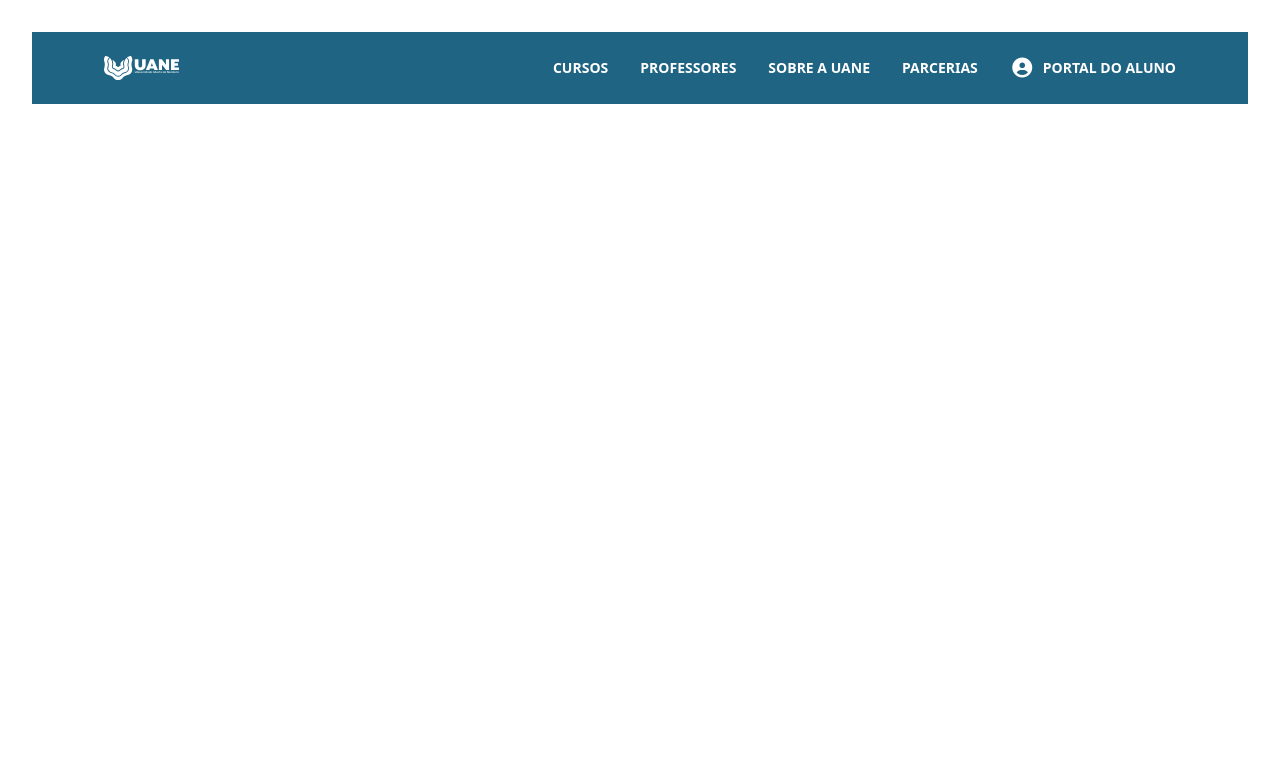
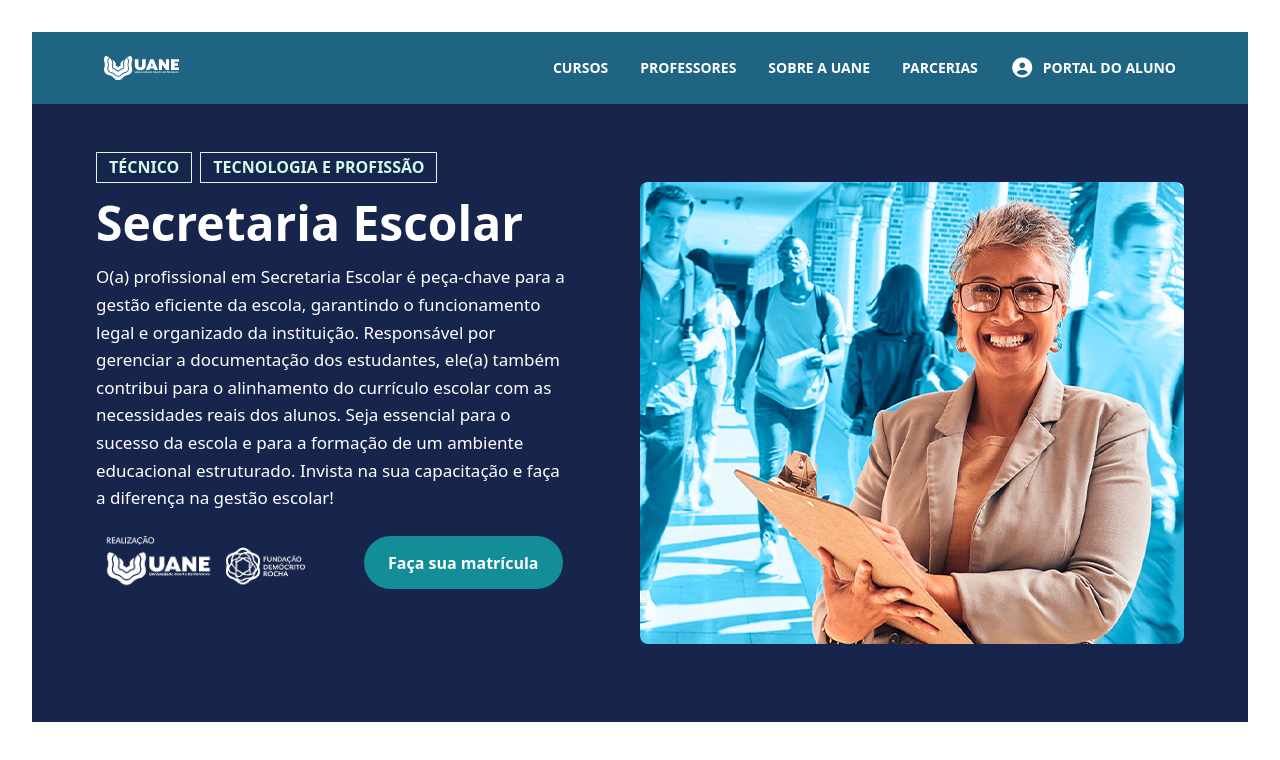
Before and after one commit to Carlamagalhaes1/Teste-Pr-tico, a React (Vite) app in the folder FrontEnd/: page / in a window 1280 px wide. Shown: the top 760 px of the page. Built offline with nearby package versions, Linux system fonts and the light colour scheme.

Commit message:
Header finalizado completo e Banner Desktop funcionando

```diff
--- a/FrontEnd/src/components/Banner.jsx
+++ b/FrontEnd/src/components/Banner.jsx
@@ -0,0 +1,52 @@
+export default function Banner() {
+    return (
+        <section className="bg-[#17254D] text-white flex flex-col lg:flex-row items-center justify-between px-6 py-10 lg:px-16 lg:py-[48px] font-sans">
+
+            <div className="w-full lg:w-1/2 flex justify-center mb-6 lg:mb-0 lg:order-2">
+                <img src="src/assets/images/fotodocurso.png" alt="Foto do curso Secretaria Escolar" className="rounded-lg object-cover md:h-[433px] md:w-[596px] lg:w-[636px] lg:h-[462px]"/>
+            </div>
+            <div className="w-full lg:w-1/2 lg:pr-[72px] text-center lg:text-left space-y-4 lg:order-1 ">
+
+                <div className="flex flex-wrap justify-center lg:justify-start gap-2">
+                    <span className="border border-[#D0FBEB] text-[#D0FBEB] text-xs font-semibold px-3 py-1 lg:text-[16px] ">
+                        TÉCNICO
+                    </span>
+                    <span className="border border-[#D0FBEB] text-[#D0FBEB] text-xs font-semibold px-3 py-1 lg:text-[16px]">
+                        TECNOLOGIA E PROFISSÃO
+                    </span>
+                </div>
+
+
+                <h2 className="text-2xl md:text-3xl lg:text-5xl font-bold">
+                    Secretaria Escolar
+                </h2>
+
+
+                <p className="text-sm leading-relaxed max-w-2xl mx-auto lg:mb-[24px] lg:mx-0 lg:text-[17px]">
+                    O(a) profissional em Secretaria Escolar é peça-chave para a gestão
+                    eficiente da escola, garantindo o funcionamento legal e organizado da instituição. Responsável por gerenciar a documentação dos estudantes, ele(a) também contribui para o alinhamento do currículo escolar com as necessidades reais dos alunos. Seja essencial para o sucesso da escola e para a formação de um ambiente educacional estruturado. Invista na sua capacitação e faça a diferença na gestão escolar!
+                </p>
+
+                <div className="flex gap-12  lg:mb-[85px] ">
+                    <div className="flex justify-center lg:justify-start">
+                    <img
+                        src="src/assets/images/Barrademarcas.png"
+                        alt="Realização Logos"
+                        className="w-[180px] md:w-[220px]"
+                    />
+                </div>
+
+
+                <div className="flex justify-center lg:justify-start">
+                    <button className="bg-[#138E98] hover:bg-[#009970] text-white px-6 py-3 rounded-[500px] font-semibold">
+                        Faça sua matrícula
+                    </button>
+                </div>
+
+                </div>
+
+
+            </div>
+        </section>
+    );
+}
--- a/FrontEnd/src/components/Header.jsx
+++ b/FrontEnd/src/components/Header.jsx
@@ -17,7 +17,7 @@ export function Header() {
                     PORTAL DO ALUNO
                 </a>
             </nav>
-            <button className=" mr-[12px] md:hidden">☰</button>
+            <button className=" mr-[12px]  md:hidden">☰</button>
         </header>
     );
 }
--- a/FrontEnd/src/pages/Home.jsx
+++ b/FrontEnd/src/pages/Home.jsx
@@ -1,9 +1,11 @@
+import Banner from "../components/Banner";
 import { Header } from "../components/Header";
 
 export default function Home (){
     return (
         <div className="font-sans">
             <Header/>
+            <Banner/>
         </div>
     )
 }
```
Also changed, not shown: FrontEnd/src/assets/images/Barrademarcas.png (added), FrontEnd/src/assets/images/Fotodocurso.png (added).
